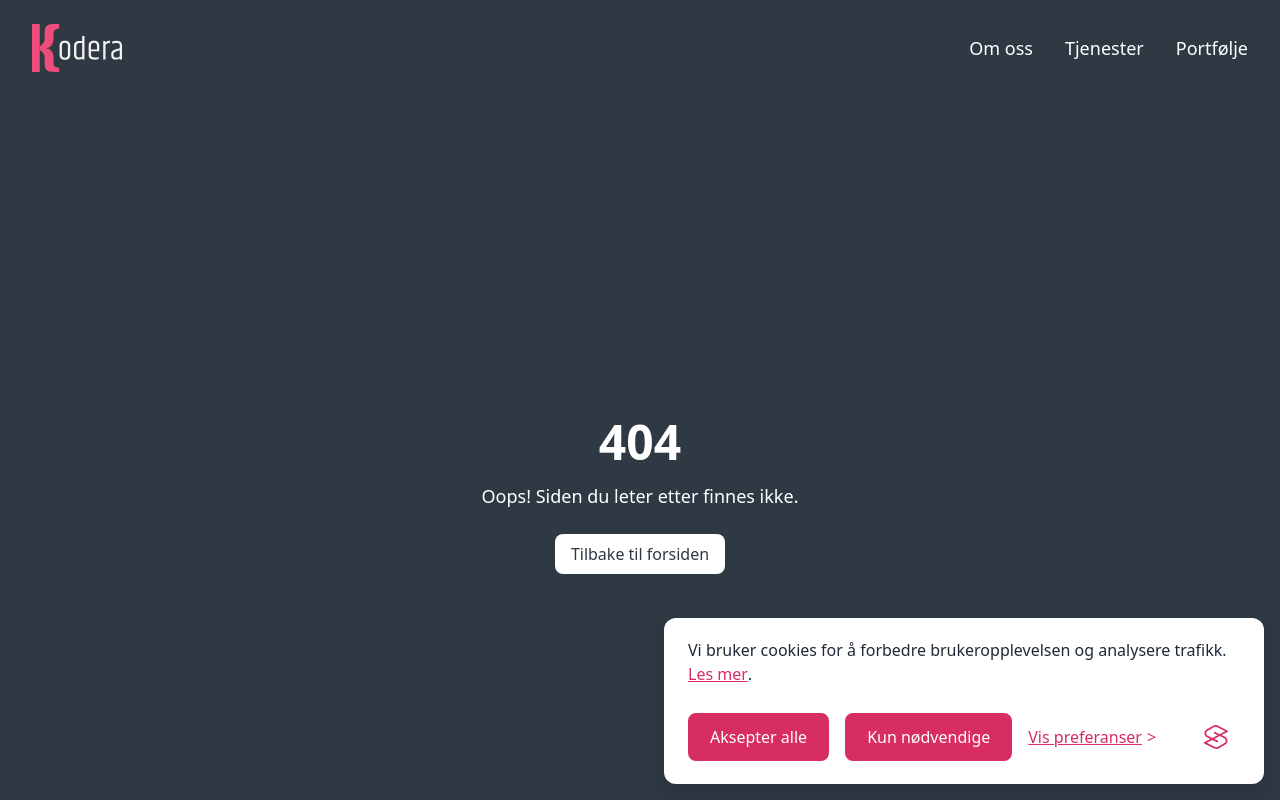
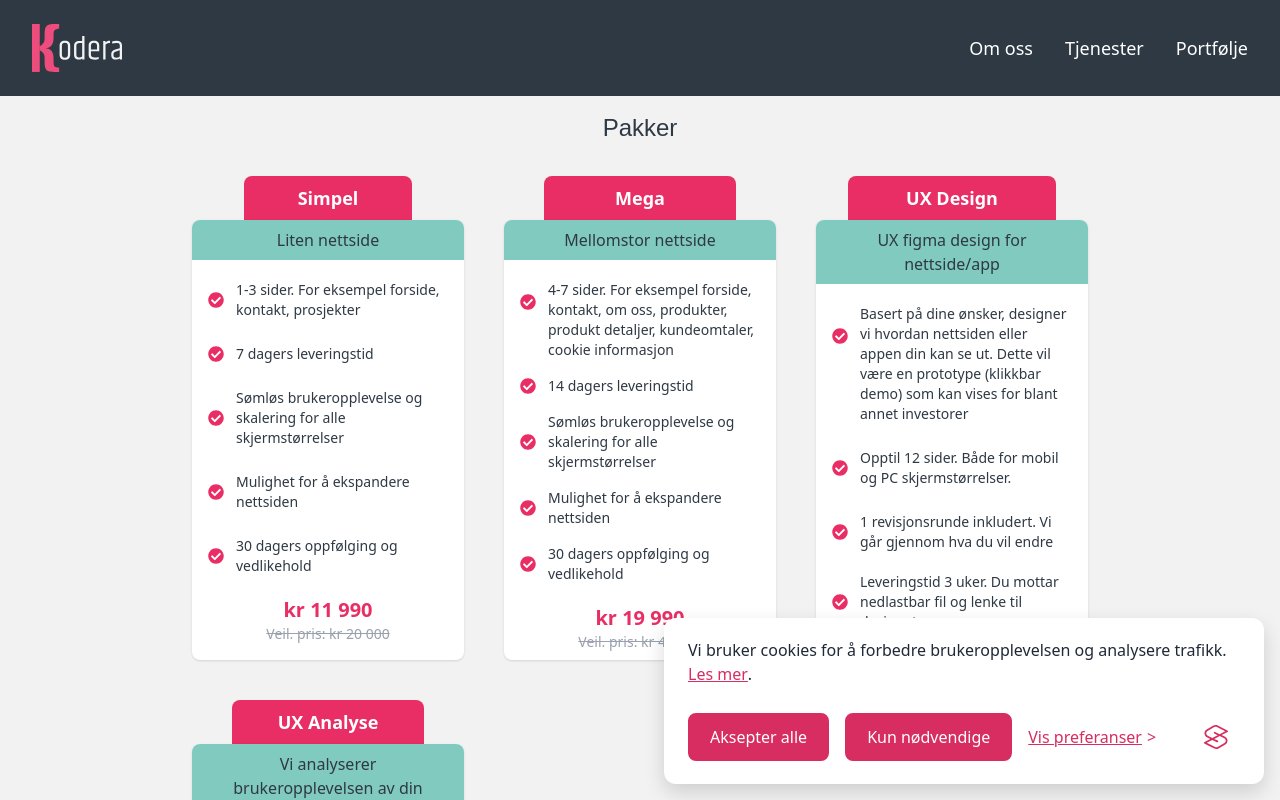
Before and after one commit to elanetto/Kodera, a React (Vite) app: page /#/tjenester in a window 1280 px wide. Shown: the top 800 px of the page. Built offline with nearby package versions, Linux system fonts and the light colour scheme; a web font is replaced by a local one.

Commit message:
tjenester page is up

```diff
--- a/src/Layout/Header/index.jsx
+++ b/src/Layout/Header/index.jsx
@@ -35,12 +35,12 @@ export function Header() {
               </Link>
             </li>
             <li>
-              <button
-                onClick={() => handleNavClick("tjenester")}
+              <Link
+                to="/tjenester"
                 className="hover:text-gray-300 transition-colors cursor-pointer"
               >
                 Tjenester
-              </button>
+              </Link>
             </li>
             <li>
               <button
--- a/src/Pages/Tjenester/index.jsx
+++ b/src/Pages/Tjenester/index.jsx
@@ -0,0 +1,11 @@
+import Offers from "../../Components/Offers";
+
+function Tjenester() {
+  return (
+    <div className="flex flex-col items-center w-full">
+      <Offers />
+    </div>
+  );
+}
+
+export default Tjenester;
```
Also changed, not shown: src/main.jsx (+7 -2 lines).
